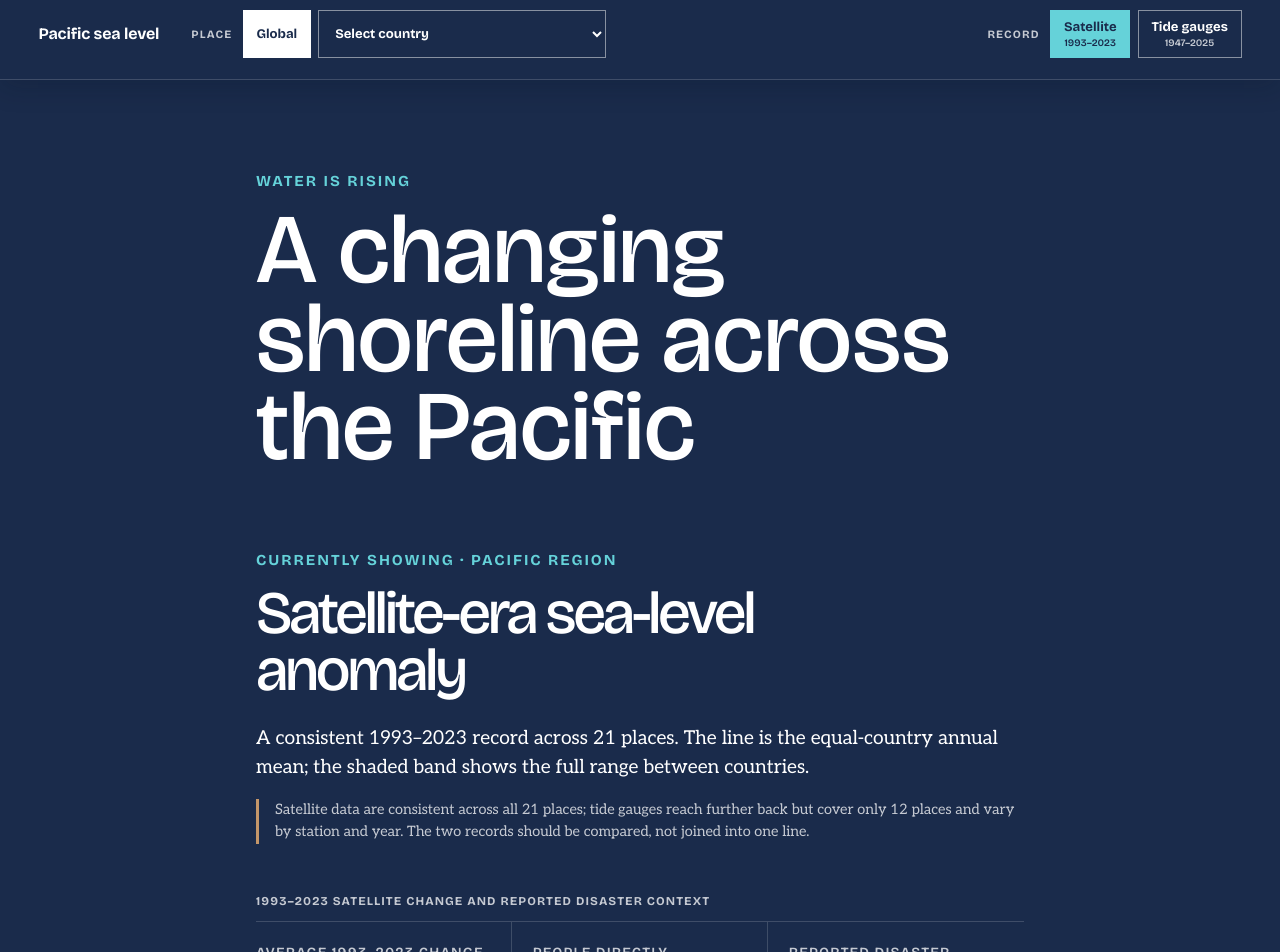
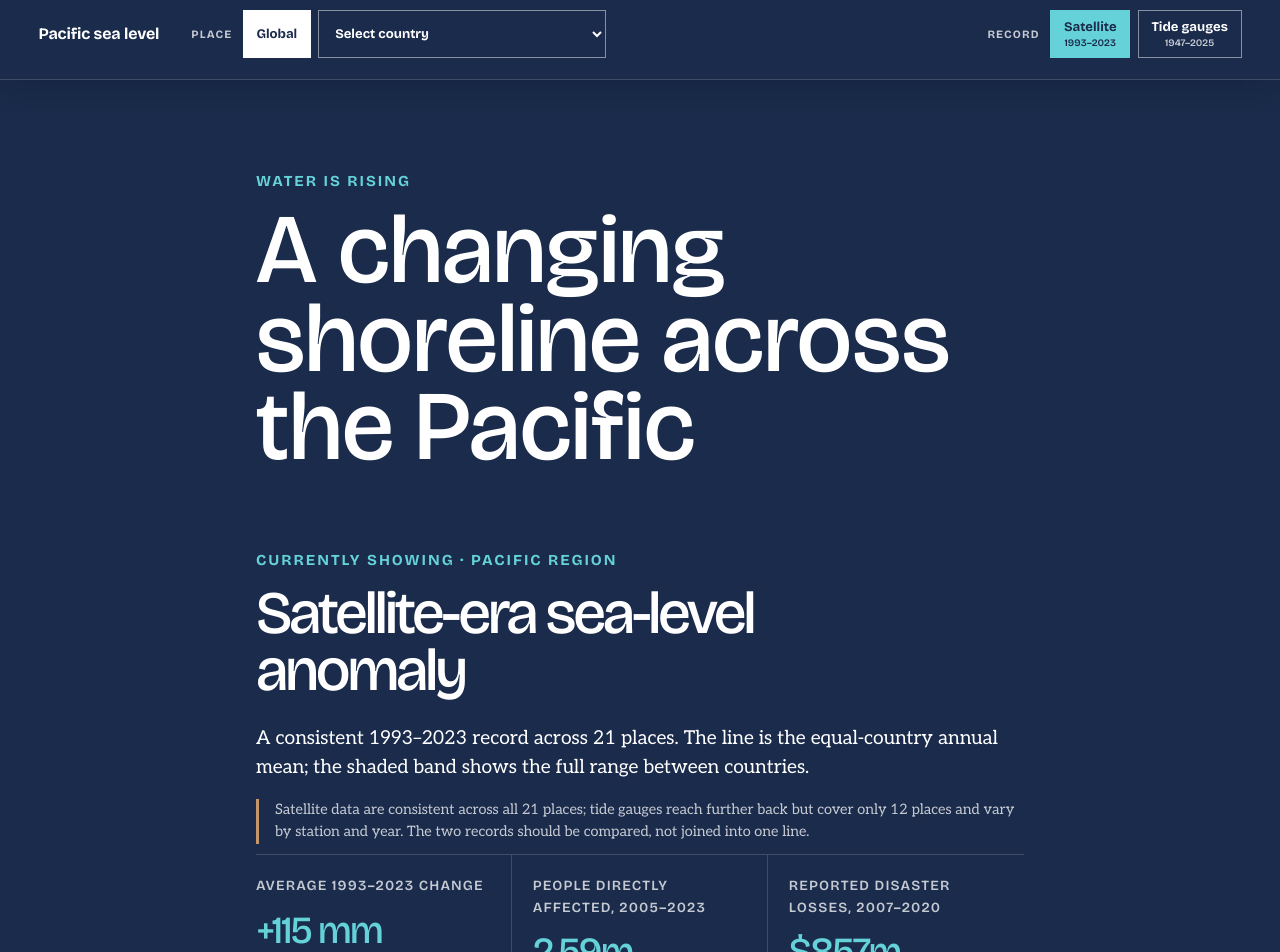
Before and after one commit to JosephBARBIERDARNAL/pacific-dataviz-challenge, a React (Vite) app: page / in a window 1280 px wide. Shown: the top 952 px of the page. Built offline with nearby package versions, Linux system fonts and the light colour scheme.

Commit message:
autopush

```diff
--- a/src/components/ViewPanel.tsx
+++ b/src/components/ViewPanel.tsx
@@ -187,9 +187,6 @@ export function ViewPanel({
         </p>
       </section>
 
-      <p className="metrics-heading">
-        1993–2023 satellite change and reported disaster context
-      </p>
       <div id="metrics" className="metrics" aria-label="Key sea-level figures">
         {metrics.map((metric) => (
           <div className="metric" key={metric.label}>
@@ -217,7 +214,7 @@ export function ViewPanel({
             <p className="chart-note">
               {isGlobal
                 ? "Line: equal-country mean. Band: lowest to highest country value each year."
-                : "Annual values in millimeters; the series is not smoothed."}
+                : "Annual values in millimeters."}
             </p>
           </header>
           <LineChart
```
